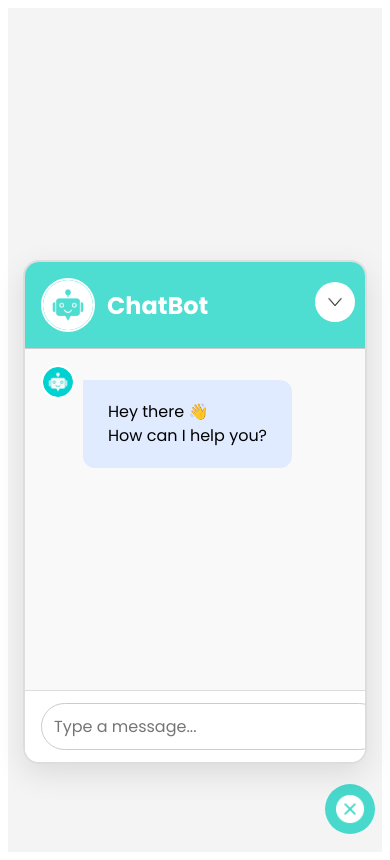
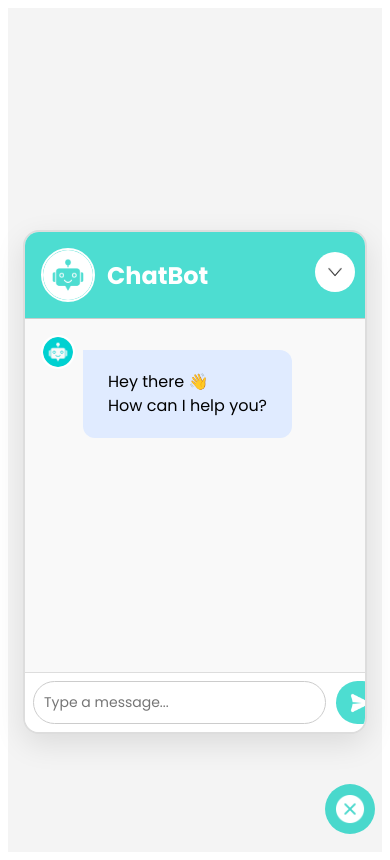
Before and after one commit to Hyazeez/AI-Chatbot, a React (Vite) app: page / in a window 390 px wide. Both pictures are taken after a click on the button 350 px from the left and 809 px from the top of the page. Built offline with nearby package versions, Linux system fonts and the light colour scheme.

Commit message:
update components

```diff
--- a/src/App.css
+++ b/src/App.css
@@ -21,7 +21,7 @@
   transition: opacity 0.3s ease, transform 0.3s ease;
   opacity: 1;
   transform: translateY(0);
-  margin-bottom: 30px;
+  margin-bottom: 60px;
 }
 
 .chatbot-popup.hidden {
@@ -175,7 +175,7 @@
 }
 
 .chat-footer {
-  padding: 12px 16px;
+  padding: 10px 30px;
   border-top: 1px solid #ddd;
   background-color: #fff;
 }
@@ -209,8 +209,8 @@
 }
 
 .send-btn img {
-  width: 25px;
-  height: 25px;
+  width: 20px;
+  height: 20px;
   filter: invert(1);
 }
 
@@ -234,3 +234,20 @@
   position: absolute;
   color: white;
 }
+
+@media screen and (max-width: 480px) {
+  .chat-footer {
+    flex-direction: row;
+    padding: 8px;
+  }
+
+  .chat-footer input {
+    font-size: 14px;
+    padding: 10px;
+  }
+
+  .chat-footer button {
+    padding: 10px 14px;
+    font-size: 16px;
+  }
+}
```
